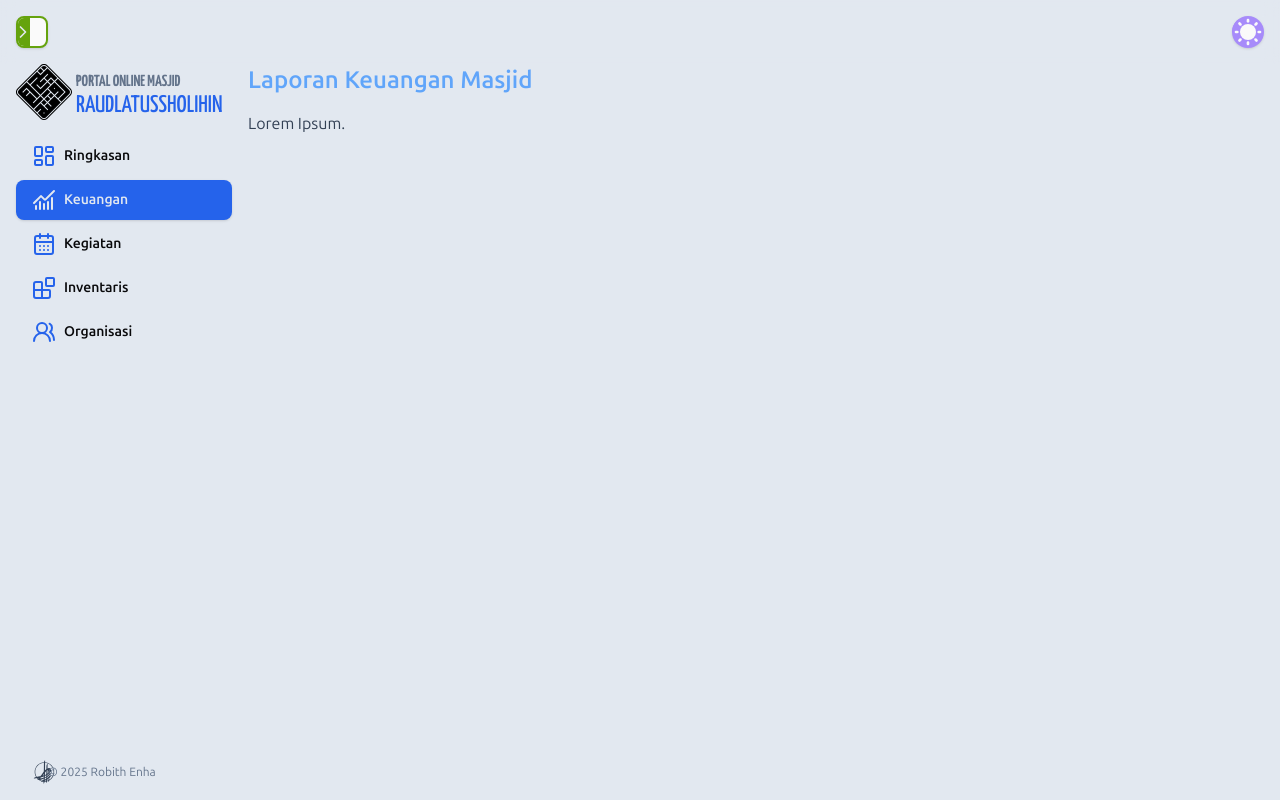
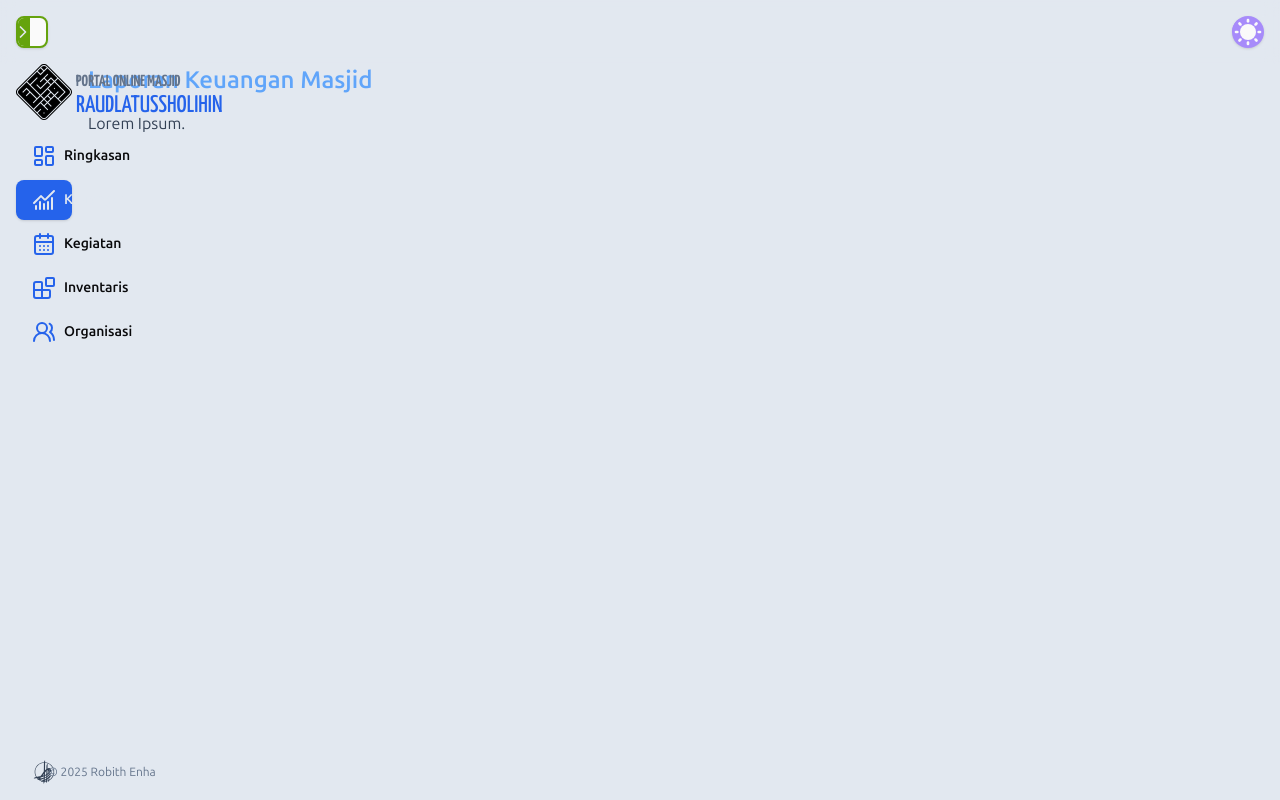
Before and after one commit to aquilaibrahimovic/platform-masjid, a Next.js app: page /keuangan in a window 1280 px wide. Built offline with nearby package versions, Linux system fonts and the light colour scheme; a web font is replaced by a local one.

Commit message:
sidebar toggle

```diff
--- a/src/app/layout.tsx
+++ b/src/app/layout.tsx
@@ -5,11 +5,8 @@ import {
   Yanone_Kaffeesatz,
 } from "next/font/google";
 import "./globals.css";
-import Header from "@/components/Header";
-import Sidebar from "@/components/Sidebar";
-import { ThemeProvider } from "next-themes";
+import LayoutWrapper from "@/components/LayoutWrapper";
 
-// Fonts
 const yanone = Yanone_Kaffeesatz({
   subsets: ["latin"],
   variable: "--font-yanone",
@@ -34,53 +31,15 @@ export const metadata: Metadata = {
 
 export default function RootLayout({
   children,
-}: Readonly<{
+}: {
   children: React.ReactNode;
-}>) {
+}) {
   return (
     <html lang="en" suppressHydrationWarning>
       <body
         className={`${ubuntuSans.variable} ${ubuntuMono.variable} ${yanone.variable} antialiased font-sans`}
       >
-        <ThemeProvider attribute="data-theme" defaultTheme="system">
-          {/* Header */}
-          <header className="h-16 w-full sticky top-0 z-50">
-            <Header />
-          </header>
-
-          {/* Main layout container */}
-          <div className="min-h-[calc(100vh-64px)]">
-            {/* Sidebar */}
-            <aside
-              className="
-      fixed
-      bottom-0
-      h-16
-      w-full
-
-      sm:top-16
-      sm:left-0
-      sm:h-[calc(100vh-64px)]
-      sm:w-62
-      sm:bottom-auto
-    "
-            >
-              <Sidebar />
-            </aside>
-
-            {/* Page content */}
-            <main
-              className="
-              px-4 sm:px-0 sm:pr-4
-      pb-16
-      sm:ml-62
-      sm:pb-0
-    "
-            >
-              {children}
-            </main>
-          </div>
-        </ThemeProvider>
+        <LayoutWrapper>{children}</LayoutWrapper>
       </body>
     </html>
   );
--- /dev/null
+++ b/src/components/LayoutWrapper.tsx
@@ -0,0 +1,60 @@
+"use client";
+
+import { ReactNode, useState, createContext, useContext } from "react";
+import Header from "@/components/Header";
+import Sidebar from "@/components/Sidebar";
+import { ThemeProvider } from "next-themes";
+
+// Provide this context to children
+const SidebarContext = createContext<{
+  isCompact: boolean;
+  toggleCompact: () => void;
+}>({
+  isCompact: true,
+  toggleCompact: () => {},
+});
+
+export const useSidebar = () => useContext(SidebarContext);
+
+export default function LayoutWrapper({ children }: { children: ReactNode }) {
+  const [isCompact, setIsCompact] = useState(true);
+
+  const toggleCompact = () => setIsCompact((prev) => !prev);
+
+  return (
+    <ThemeProvider attribute="data-theme" defaultTheme="system">
+      <SidebarContext.Provider value={{ isCompact, toggleCompact }}>
+        {/* Header */}
+        <header className="h-16 w-full sticky top-0 z-50">
+          <Header />
+        </header>
+
+        {/* Main layout container */}
+        <div className="min-h-[calc(100vh-64px)]">
+          {/* Sidebar */}
+          <aside
+            className={`
+              fixed bottom-0 h-16 w-full
+              sm:top-16 sm:left-0 sm:bottom-auto
+              sm:h-[calc(100vh-64px)]
+              ${isCompact ? "sm:w-22" : "sm:w-62"}
+            `}
+          >
+            <Sidebar />
+          </aside>
+
+          {/* Page content */}
+          <main
+            className={`
+              px-4 sm:px-0 sm:pr-4 pb-16
+              ${isCompact ? "sm:ml-22" : "sm:ml-62"}
+              sm:pb-0
+            `}
+          >
+            {children}
+          </main>
+        </div>
+      </SidebarContext.Provider>
+    </ThemeProvider>
+  );
+}
--- a/src/components/Toggles.tsx
+++ b/src/components/Toggles.tsx
@@ -1,5 +1,6 @@
 "use client";
 
+import { useSidebar } from "@/components/LayoutWrapper";
 import { useTheme } from "next-themes";
 import { useEffect, useState } from "react";
 import { motion } from "motion/react";
@@ -7,11 +8,11 @@ import clsx from "clsx";
 import { ChevronRight, SunMedium } from "lucide-react";
 
 export function SidebarToggleButton() {
-  const [isCompact, setIsCompact] = useState(true);
+  const { isCompact, toggleCompact } = useSidebar();
 
   return (
     <button
-      onClick={() => setIsCompact((prev) => !prev)}
+      onClick={toggleCompact}
       className={clsx(
         "hidden sm:block relative w-8 h-8 rounded-lg cursor-pointer border-2 overflow-hidden bg-background3 shadow-sm",
         isCompact ? "border-yes" : "border-no"
```
